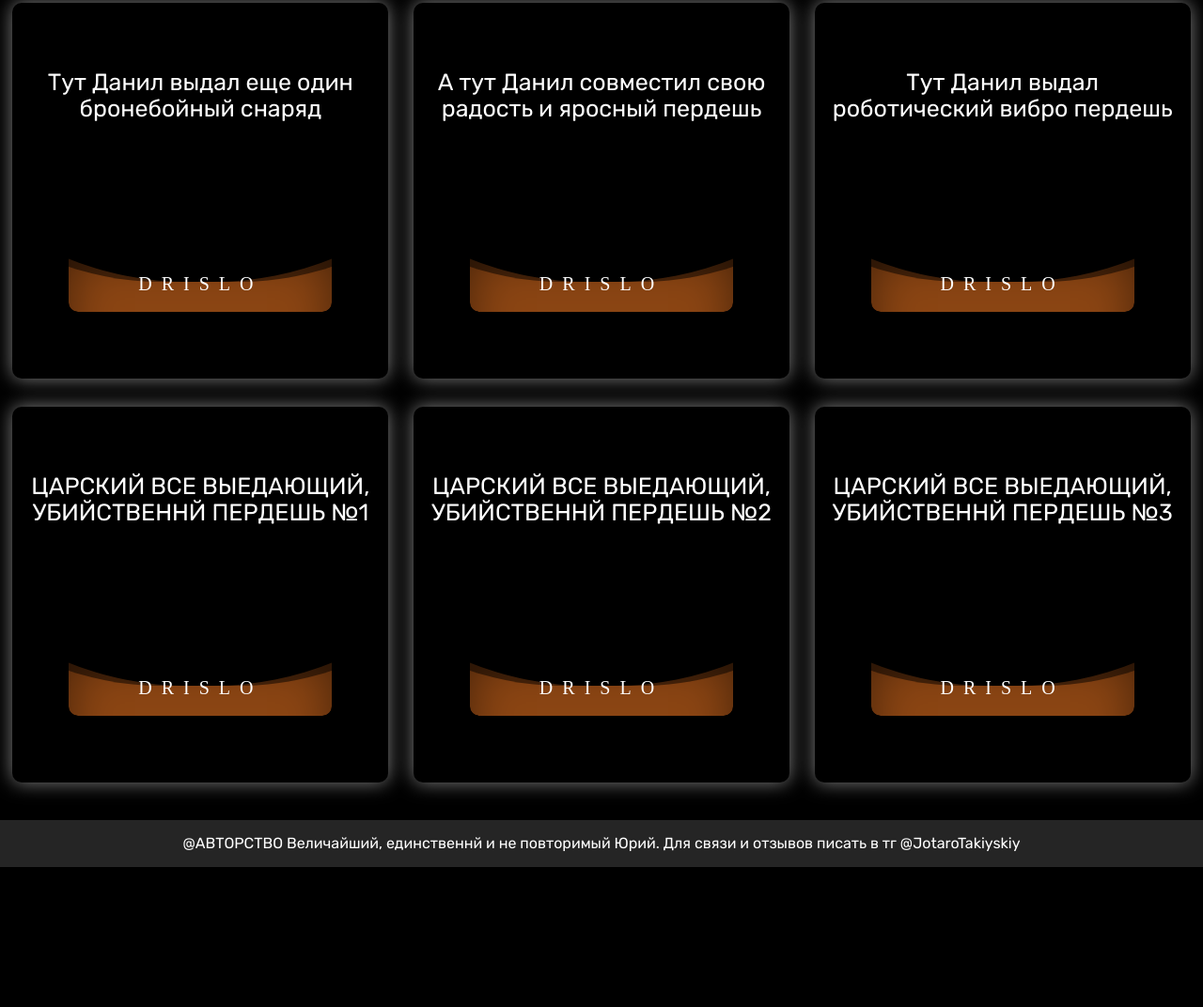
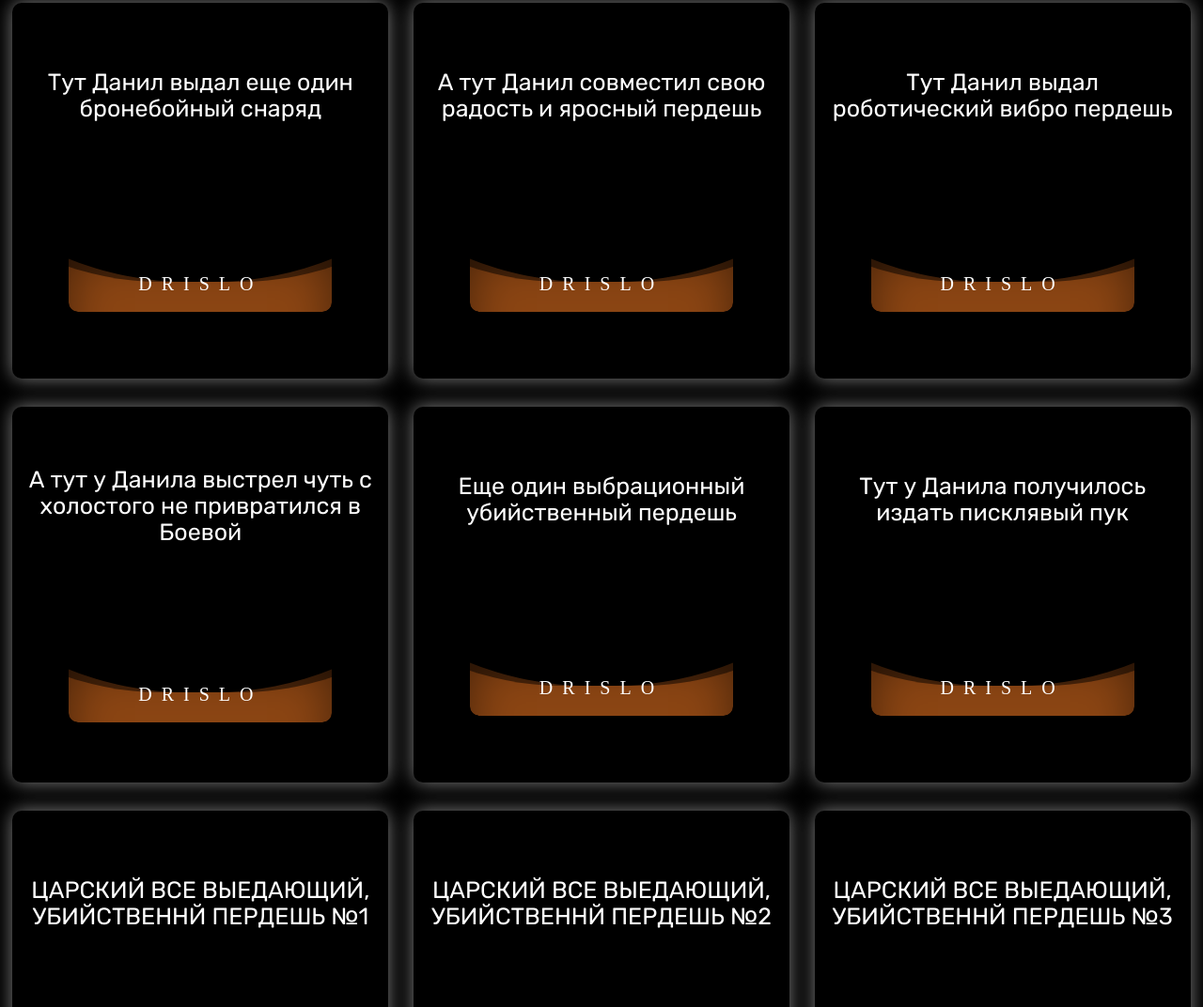
Before and after one commit to Yura228328/Vishnickiy, a plain HTML site: page audio.html in a window 1280 px wide. Shown: the part 6066-7138 px from the top of the page at 94% size. Before the commit the page ends 6989 px from the top, so only its background shows below. Drawn offline with Linux system fonts and the light colour scheme; a web font is replaced by a local one.

Commit message:
audio.html

```diff
--- a/audio.html
+++ b/audio.html
@@ -488,7 +488,7 @@
 								</div>
 								<div class="sound__button button">
 									<play-button class="button">
-										<audio controls src="audio/Педрешь/Бронебойный2.ogg"></audio>
+										<audio controls src="audio/Педрешь/Бронебоный2.ogg"></audio>
 										<button class="button__text"><span>Drislo</span></button>
 										<span class="button__wave"></span>
 									</play-button>
@@ -499,7 +499,7 @@
 								</div>
 								<div class="sound__button button">
 									<play-button class="button">
-										<audio controls src="audio/Педрешь/Пшык2.ogg"></audio>
+										<audio controls src="audio/Педрешь/Радость и пердешь.ogg"></audio>
 										<button class="button__text"><span>Drislo</span></button>
 										<span class="button__wave"></span>
 									</play-button>
@@ -510,7 +510,42 @@
 								</div>
 								<div class="sound__button button">
 									<play-button class="button">
-										<audio controls src="audio/Педрешь/Тривога.ogg"></audio>
+										<audio controls src="audio/Педрешь/Робо выбро пердешь.ogg"></audio>
+										<button class="button__text"><span>Drislo</span></button>
+										<span class="button__wave"></span>
+									</play-button>
+								</div>
+							</div>
+						</div>
+						<div class="sound__three-one">
+							<div class="sound__kard">
+								<div class="sount__text">А тут у Данила выстрел чуть с холостого не привратился в Боевой
+								</div>
+								<div class="sound__button button">
+									<play-button class="button">
+										<audio controls src="audio/Педрешь/Опасный.ogg"></audio>
+										<button class="button__text"><span>Drislo</span></button>
+										<span class="button__wave"></span>
+									</play-button>
+								</div>
+							</div>
+							<div class="sound__kard">
+								<div class="sount__text">Еще один выбрационный убийственный пердешь
+								</div>
+								<div class="sound__button button">
+									<play-button class="button">
+										<audio controls src="audio/Педрешь/Еще один выбрационный пердешь.ogg"></audio>
+										<button class="button__text"><span>Drislo</span></button>
+										<span class="button__wave"></span>
+									</play-button>
+								</div>
+							</div>
+							<div class="sound__kard">
+								<div class="sount__text">Тут у Данила получилось издать писклявый пук
+								</div>
+								<div class="sound__button button">
+									<play-button class="button">
+										<audio controls src="audio/Педрешь/Писклявый.ogg"></audio>
 										<button class="button__text"><span>Drislo</span></button>
 										<span class="button__wave"></span>
 									</play-button>
```
